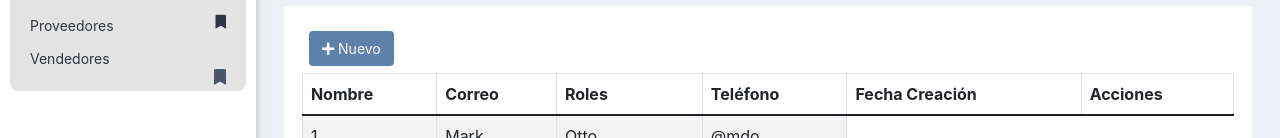
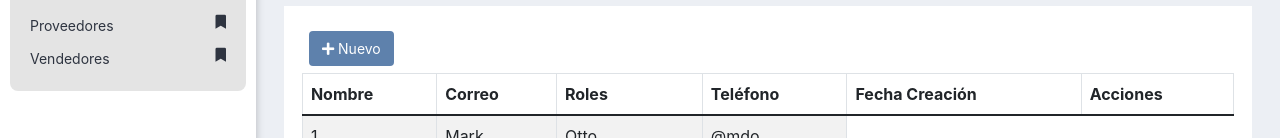
Before and after one commit to Franco-Ezequiel-Marchegiani/Economysa, a React (Create React App) app: page /Seguridad in a window 1280 px wide. Both pictures are taken after a click on the button "Motor". Shown: the part 383-521 px from the top of the page. Built offline with nearby package versions, Linux system fonts and the light colour scheme.

Commit message:
Acomodé icono en Link Vendedores

```diff
--- a/src/components/Sidebar/Sidebar.js
+++ b/src/components/Sidebar/Sidebar.js
@@ -45,8 +45,7 @@ function Sidebar() {
 
                       </div>
                       <div className="individualLinkContainer">
-                        <Link to="/" className='linkBar'>Vendedores</Link>
-                        <i className="fas fa-bookmark"></i>
+                        <Link to="/" className='linkBar'>Vendedores <i className="fas fa-bookmark"></i></Link>
                       </div>
                   </Accordion.Body>
             </Accordion.Item>
```
